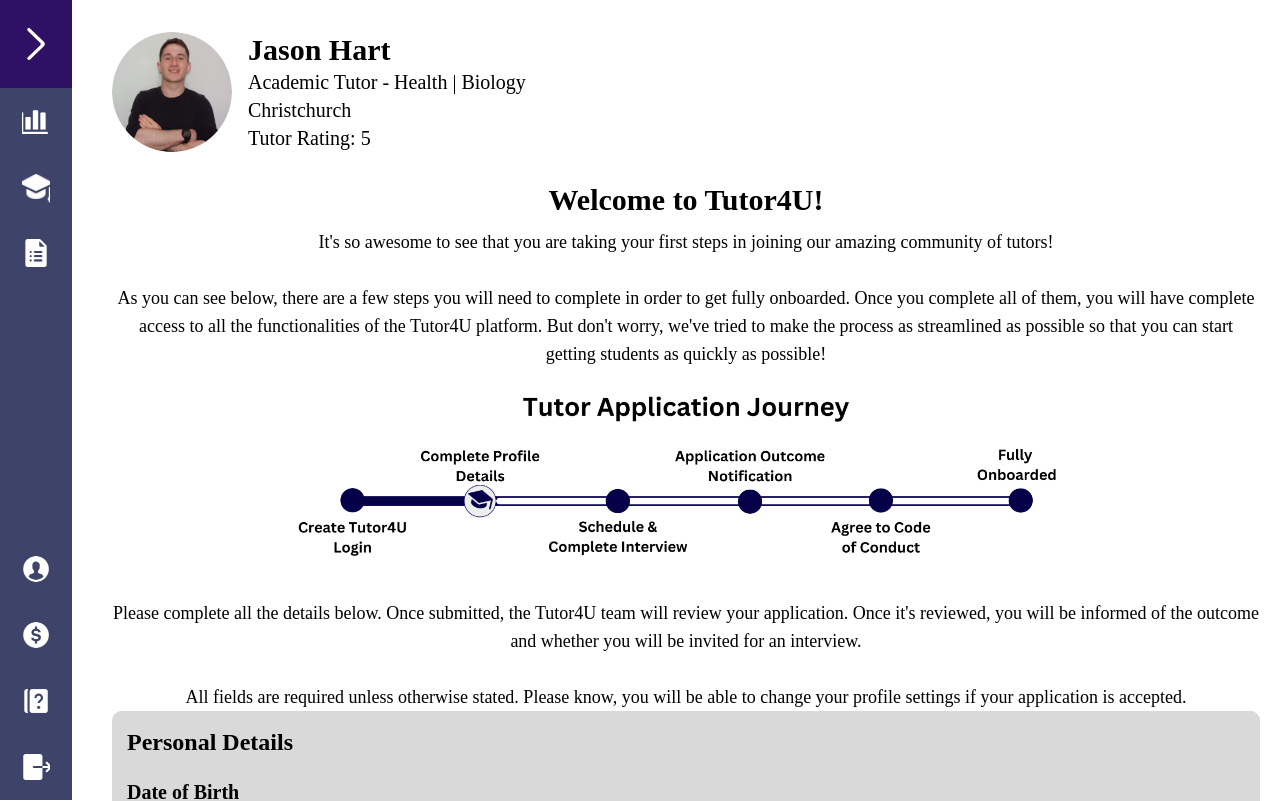
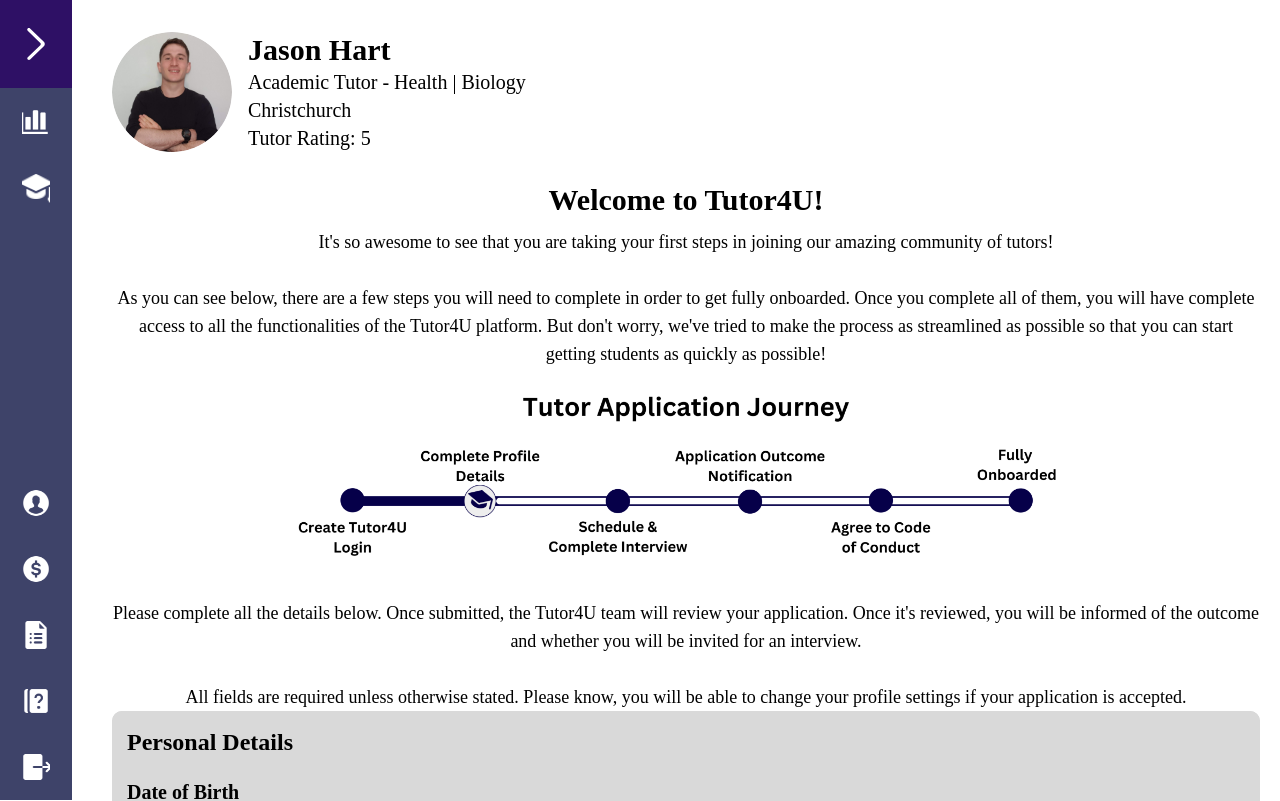
Before and after one commit to lachiestewart/Tutor4U, a React (Vite) app in the folder frontend/: page /tutoronboarding in a window 1280 px wide. Shown: the top 801 px of the page. Built offline with nearby package versions, Linux system fonts and the light colour scheme; a web font is replaced by a local one.

Commit message:
Added Student Sidebar component

```diff
--- a/frontend/src/components/Sidebar.tsx
+++ b/frontend/src/components/StudentSidebar.tsx
@@ -1,7 +1,7 @@
 import React, { useState } from "react";
 import { useNavigate } from "react-router-dom";
 
-const Sidebar: React.FC = () => {
+const StudentSidebar: React.FC = () => {
   const navigate = useNavigate();
   const [open, setOpen] = useState<boolean>(false);
 
@@ -14,7 +14,7 @@
   const SidebarItem: React.FC<SidebarItemProps> = ({ title, src, link }) => (
     <div className="flex w-full flex-col items-center justify-between md:px-[10px] md:py-[5px] sm:px-[5px] sm:py-[2px]">
       <div
-        className="hover:bg-violet-950 flex w-full cursor-pointer flex-row items-center justify-start rounded-xl md:gap-5 md:p-3 sm:gap-2 sm:p-2"
+        className="hover:bg-blue-950 flex w-full cursor-pointer flex-row items-center justify-start rounded-xl md:gap-5 md:p-3 sm:gap-2 sm:p-2"
         onClick={() => link && navigate(link)}
       >
         <img className="h-8 w-8 object-cover" src={src} alt={title + " icon"} />
@@ -25,10 +25,10 @@
 
   return (
     <div
-      className={`lg:w-auto sticky left-0 top-0 z-10 flex flex-col items-start justify-between bg-blue_gray-700 sm:h-[100vh]   ${open ? "lg:min-w-[300px] md:min-w-[300px] sm:w-full" : "md:w-15 "}`}
+      className={`lg:w-auto sticky left-0 top-0 z-10 flex flex-col items-start justify-between bg-blue-700 sm:h-[100vh]   ${open ? "lg:min-w-[300px] md:min-w-[300px] sm:w-full" : "md:w-15 "}`}
     >
       <div className="flex w-full flex-col items-start justify-start">
-        <div className="bg-violet-950 flex w-full flex-row items-center justify-start gap-2 p-2 py-4">
+        <div className="bg-blue-950 flex w-full flex-row items-center justify-start gap-2 p-2 py-4">
           <svg
             className="z-10 m-3 h-8 w-8 min-w-[20px] cursor-pointer"
             viewBox="0 -4.5 20 20"
@@ -100,4 +100,4 @@
   );
 };
 
-export default Sidebar;
+export default StudentSidebar;
--- /dev/null
+++ b/frontend/src/components/TutorSidebar.tsx
@@ -0,0 +1,100 @@
+import React, { useState } from "react";
+import { useNavigate } from "react-router-dom";
+
+const TutorSidebar: React.FC = () => {
+  const navigate = useNavigate();
+  const [open, setOpen] = useState<boolean>(false);
+
+  type TutorSidebarItemProps = {
+    title: string;
+    src: string;
+    link?: string;
+  };
+
+  const SidebarItem: React.FC<TutorSidebarItemProps> = ({ title, src, link }) => (
+    <div className="flex w-full flex-col items-center justify-between md:px-[10px] md:py-[5px] sm:px-[5px] sm:py-[2px]">
+      <div
+        className="hover:bg-violet-950 flex w-full cursor-pointer flex-row items-center justify-start rounded-xl md:gap-5 md:p-3 sm:gap-2 sm:p-2"
+        onClick={() => link && navigate(link)}
+      >
+        <img className="h-8 w-8 object-cover" src={src} alt={title + " icon"} />
+        {open && <h2 className="text-xl font-medium text-gray-100">{title}</h2>}
+      </div>
+    </div>
+  );
+
+  return (
+    <div
+      className={`lg:w-auto sticky left-0 top-0 z-10 flex flex-col items-start justify-between bg-blue_gray-700 sm:h-[100vh]   ${open ? "lg:min-w-[300px] md:min-w-[300px] sm:w-full" : "md:w-15 "}`}
+    >
+      <div className="flex w-full flex-col items-start justify-start">
+        <div className="bg-violet-950 flex w-full flex-row items-center justify-start gap-2 p-2 py-4">
+          <svg
+            className="z-10 m-3 h-8 w-8 min-w-[20px] cursor-pointer"
+            viewBox="0 -4.5 20 20"
+            version="1.1"
+            xmlns="http://www.w3.org/2000/svg"
+            xmlnsXlink="http://www.w3.org/1999/xlink"
+            fill="#ffffff"
+            stroke="#ffffff"
+            transform="rotate(90)"
+            onClick={() => setOpen(!open)}
+          >
+            <g id="SVGRepo_iconCarrier">
+              <g
+                id="Page-1"
+                stroke="none"
+                stroke-width="1"
+                fill="none"
+                fill-rule="evenodd"
+              >
+                <g
+                  id="Dribbble-Light-Preview"
+                  transform="translate(-260.000000, -6684.000000)"
+                  fill="#ffffff"
+                >
+                  <g id="icons" transform="translate(56.000000, 160.000000)">
+                    <path
+                      d="M223.707692,6534.63378 L223.707692,6534.63378 C224.097436,6534.22888 224.097436,6533.57338 223.707692,6533.16951 L215.444127,6524.60657 C214.66364,6523.79781 213.397472,6523.79781 212.616986,6524.60657 L204.29246,6533.23165 C203.906714,6533.6324 203.901717,6534.27962 204.282467,6534.68555 C204.671211,6535.10081 205.31179,6535.10495 205.70653,6534.69695 L213.323521,6526.80297 C213.714264,6526.39807 214.346848,6526.39807 214.737591,6526.80297 L222.294621,6534.63378 C222.684365,6535.03868 223.317949,6535.03868 223.707692,6534.63378"
+                      id="arrow_up-[#ffffff]"
+                    ></path>
+                  </g>
+                </g>
+              </g>
+            </g>
+          </svg>
+          {open && (
+            <img
+              src="images\img_union1.png"
+              className="m2 h-[60px] cursor-pointer pb-3"
+            />
+          )}
+        </div>
+
+        <div className="flex w-full flex-col items-start">
+          <SidebarItem title={"Dashboard"} src={"images/img_analytics.png"} />
+
+          <SidebarItem
+            title={"Job Board"}
+            src={"images/img_graduationcap.png"}
+          />
+        </div>
+      </div>
+      <div className="flex w-full flex-col items-start">
+        <SidebarItem
+          title={"Profile Settings"}
+          src={"images/img_maleuser.png"}
+        />
+        <SidebarItem
+          title={"Account Details"}
+          src={"images/img_usdollarcircled.png"}
+        />
+        <SidebarItem title={"Code of Conduct"} src={"images/img_googleforms.png"} />
+        <SidebarItem title={"FAQs"} src={"images/img_questions.png"} />
+        <SidebarItem title={"Logout"} src={"images/img_logout.png"} />
+      </div>
+    </div>
+  );
+};
+
+export default TutorSidebar;
--- a/frontend/src/pages/TutorCodeofConduct.tsx
+++ b/frontend/src/pages/TutorCodeofConduct.tsx
@@ -1,5 +1,5 @@
 import React from "react";
-import Sidebar from "components/Sidebar";
+import Sidebar from "components/TutorSidebar";
 
 import TutorDashboardProfileHeader from "components/ProfileHeader";
 import CodeOfConductTerms from "components/CodeOfConductTerms";
--- a/frontend/src/pages/TutorDashboard.tsx
+++ b/frontend/src/pages/TutorDashboard.tsx
@@ -1,5 +1,5 @@
 import React from "react";
-import Sidebar from "components/Sidebar";
+import Sidebar from "components/TutorSidebar";
 import Button from "components/Button";
 import TutorDashboardProfileHeader from "components/ProfileHeader";
 
@@ -8,7 +8,7 @@
     <>
       <div className="relative flex w-full flex-col items-start justify-center gap-2.5 bg-white-A700 font-montserrat md:flex-row ">
         <Sidebar />
-        <div className="sm:mt-[-100vh] sm:ml-[50px] md:ml-0 md:mt-0 flex w-full flex-1 flex-col items-start justify-start gap-2.5 p-[30px] md:px-5">
+        <div className="flex w-full flex-1 flex-col items-start justify-start gap-2.5 p-[30px] md:ml-0 md:mt-0 md:px-5 sm:mt-[-100vh] sm:ml-[50px]">
           <TutorDashboardProfileHeader />
           <div className="flex w-full flex-col items-start justify-start">
             <div className="flex w-full flex-col items-center justify-start gap-2.5">
--- a/frontend/src/pages/TutorOnboarding.tsx
+++ b/frontend/src/pages/TutorOnboarding.tsx
@@ -1,5 +1,5 @@
 import React, { useState } from "react";
-import Sidebar from "components/Sidebar";
+import Sidebar from "components/TutorSidebar";
 
 import TutorDashboardProfileHeader from "components/ProfileHeader";
 import Onboarding1 from "components/Onboarding1";
--- a/frontend/src/pages/TutorProfileLoggedIn.tsx
+++ b/frontend/src/pages/TutorProfileLoggedIn.tsx
@@ -1,14 +1,17 @@
 import React from "react";
-import Sidebar from "components/Sidebar";
+
 import Text from "components/Text";
 import Button from "components/Button";
 import Input from "components/Input";
+import TutorSidebar from "components/TutorSidebar";
+import StudentSidebar from "components/StudentSidebar";
 
 const TutorProfileLoggedIn: React.FC = () => {
   return (
     <>
-      <div className="mx-auto flex w-full items-start justify-between gap-2.5 bg-gray-200 font-montserrat md:flex-row sm:flex-col md:mt-0 sm:mt-[-100vh]">
-        <Sidebar />
+      <div className="mx-auto flex w-full items-start justify-between gap-2.5 bg-gray-200 font-montserrat md:mt-0 md:flex-row sm:mt-[-100vh] sm:flex-col">
+        <TutorSidebar />
+        <StudentSidebar />
         <div className="flex w-full flex-col items-start justify-start gap-[21px] rounded-[10px] bg-white-A700 px-6  py-2.5 md:flex-col md:px-5 sm:px-5">
           <div className="flex h-[907px] flex-col items-center justify-start gap-3.5 px-[33px] py-2.5 md:h-auto sm:px-5">
             <div className="flex w-[96%] flex-col items-center justify-start gap-4 md:w-full">
```
Also changed, not shown: frontend/src/pages/FindATutor.tsx (+23 -15 lines).
